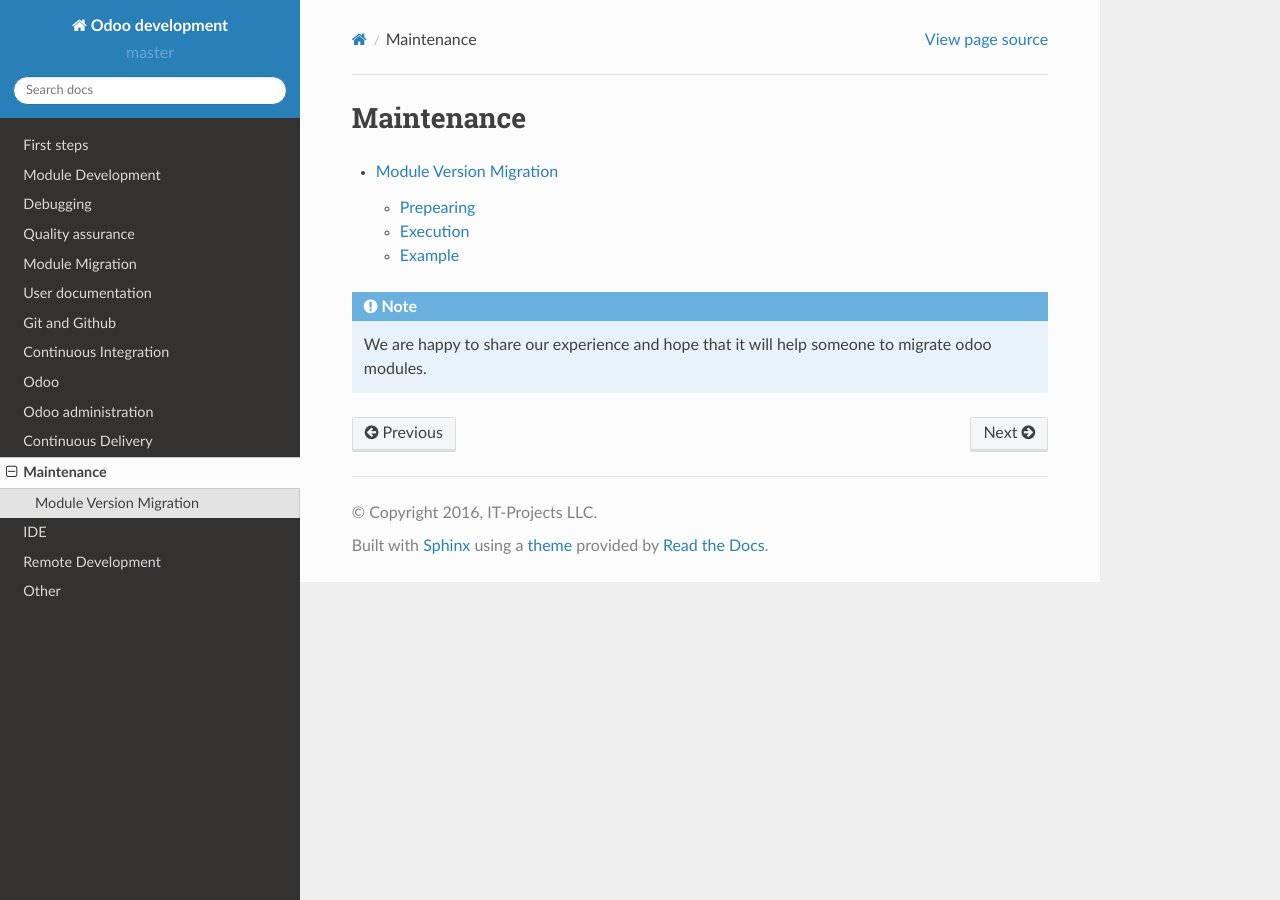
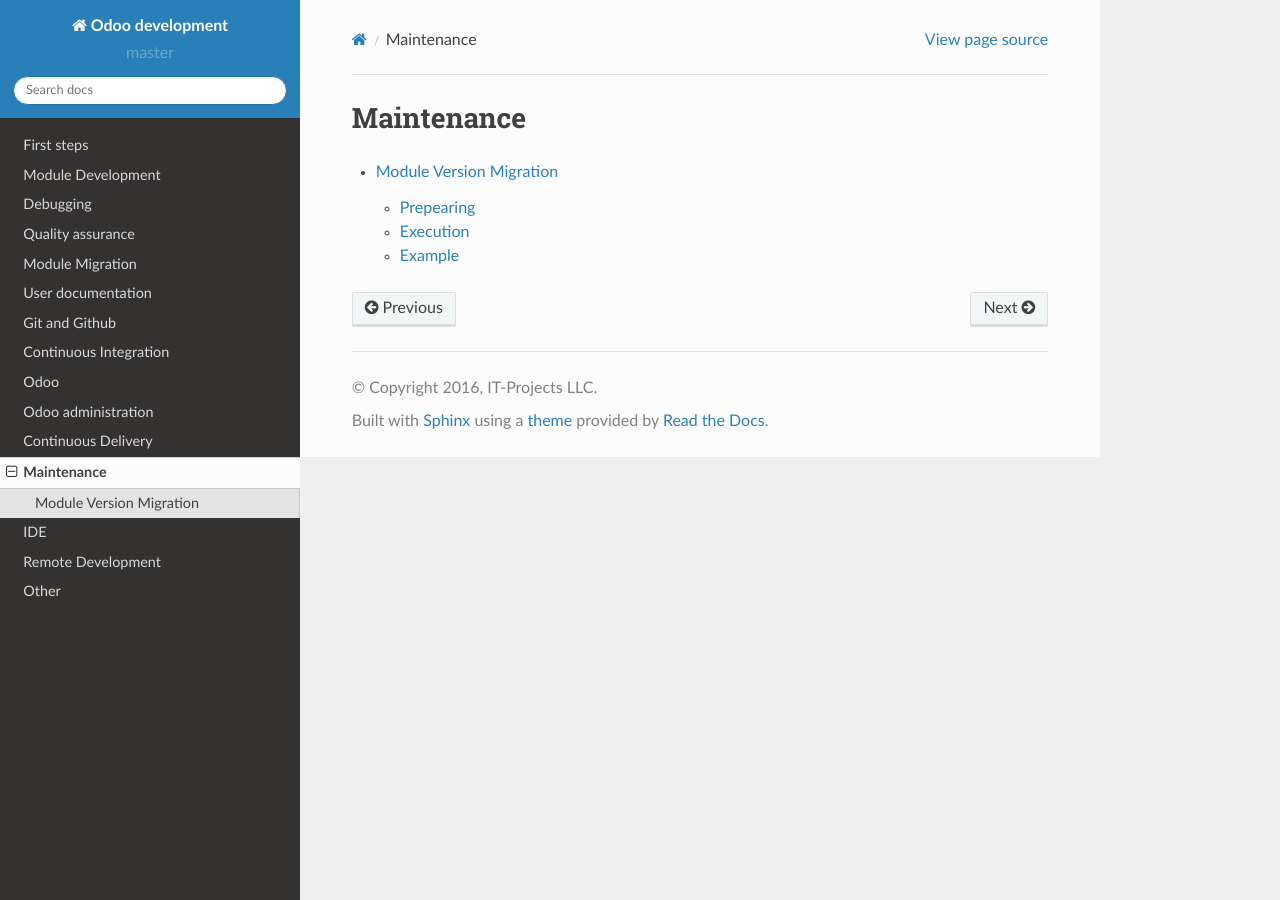
Before and after one commit to itpp-labs/odoo-development, a Sphinx documentation site: the page built from docs/maintenance/index.rst, in a window 1280 px wide. Built offline with Sphinx 7.4.7 and the Read the Docs theme 2.0.0, drawn with Linux system fonts in a browser that asks for light colours.

Commit message:
we don't offer migration (not porting) service yet

```diff
--- a/docs/maintenance/index.rst
+++ b/docs/maintenance/index.rst
@@ -6,5 +6,3 @@
    :maxdepth: 3
 
    migration
-
-.. note:: We are happy to share our experience and hope that it will help someone to migrate odoo modules.
```
